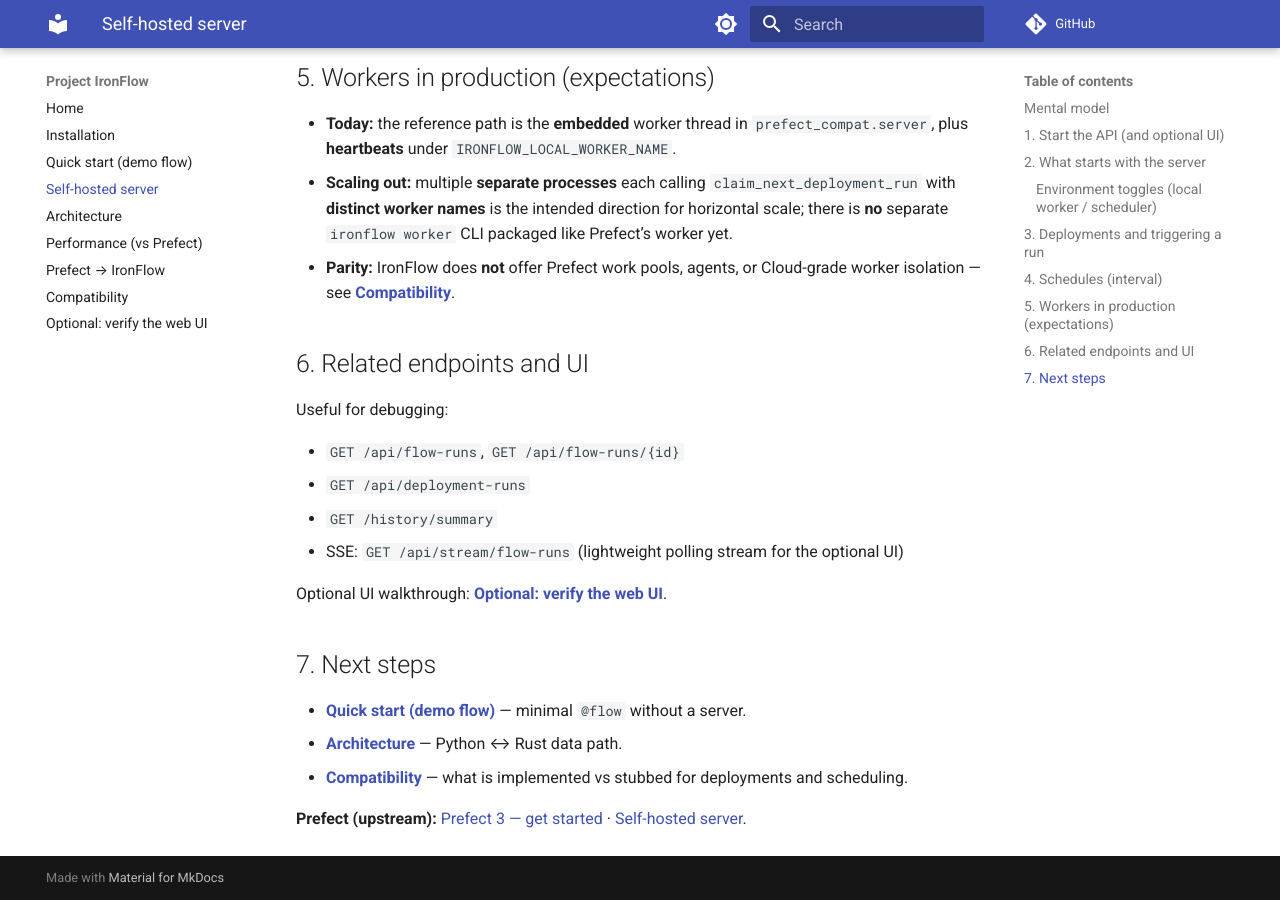
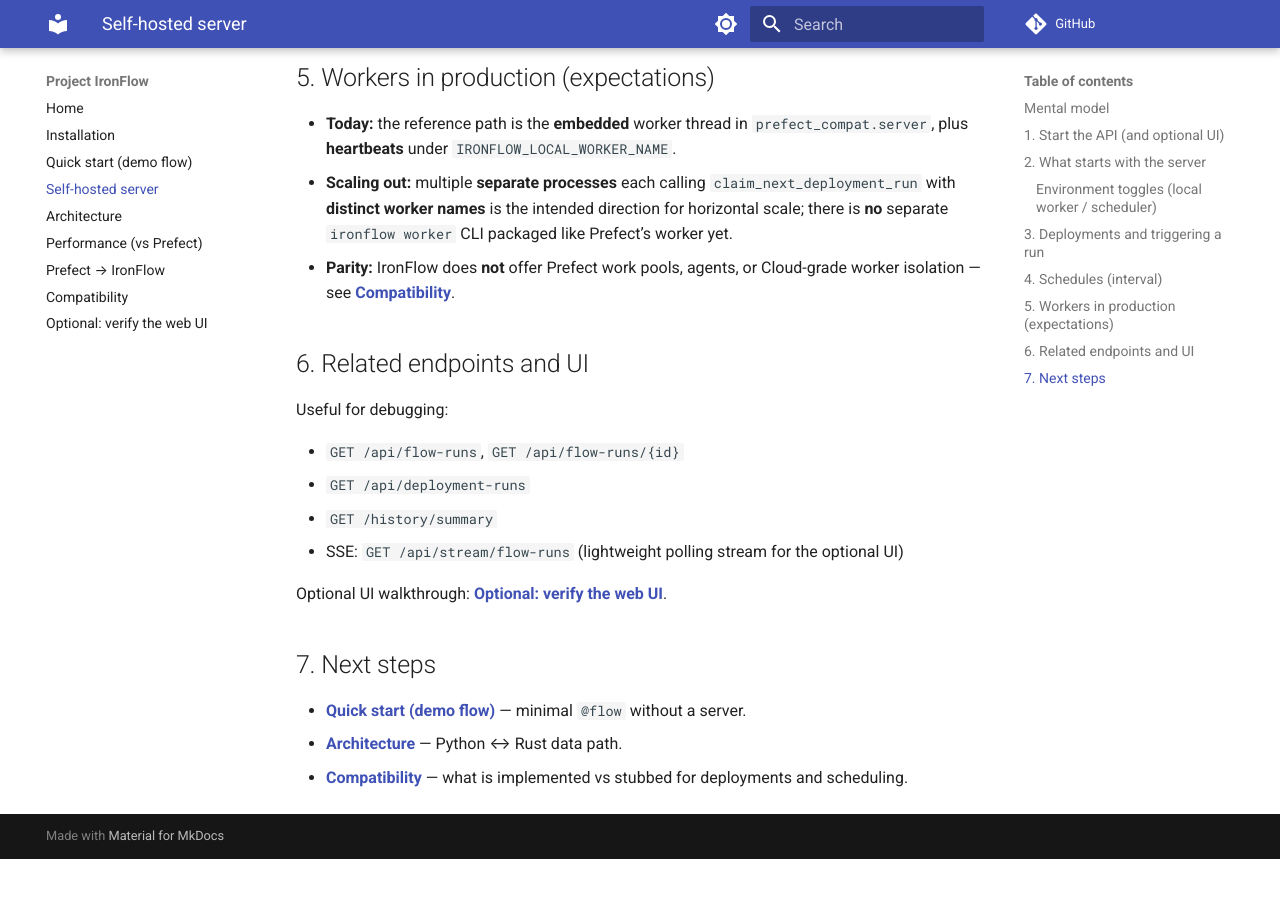
Before and after one commit to PPPSDavid/rust-based-prefect, an MkDocs documentation site: the page built from docs/SELF_HOSTED_SERVER.md, in a window 1280 px wide and 900 px high, scrolled down 3488 px. Built offline with MkDocs 1.6.1 and Material for MkDocs 9.7.7, drawn with Linux system fonts in a browser that asks for light colours; comment, search, counter and statistics services are not loaded; after the commit the page ends 4347 px from its top, so only the background shows below that.

Commit message:
docs: drop Prefect upstream links from self-hosted guide next steps
Co-authored-by: David Yu <PPPSDavid@users.noreply.github.com>

```diff
--- a/docs/SELF_HOSTED_SERVER.md
+++ b/docs/SELF_HOSTED_SERVER.md
@@ -130,5 +130,3 @@ Optional UI walkthrough: **[Optional: verify the web UI](ui_e2e_visual_check.md)
 - **[Quick start (demo flow)](QUICKSTART_DEMO.md)** — minimal `@flow` without a server.
 - **[Architecture](architecture.md)** — Python ↔ Rust data path.
 - **[Compatibility](compatibility.md)** — what is implemented vs stubbed for deployments and scheduling.
-
-**Prefect (upstream):** [Prefect 3 — get started](https://docs.prefect.io/v3/get-started) · [Self-hosted server](https://docs.prefect.io/v3/how-to-guides/self-hosted/server-cli).
```
